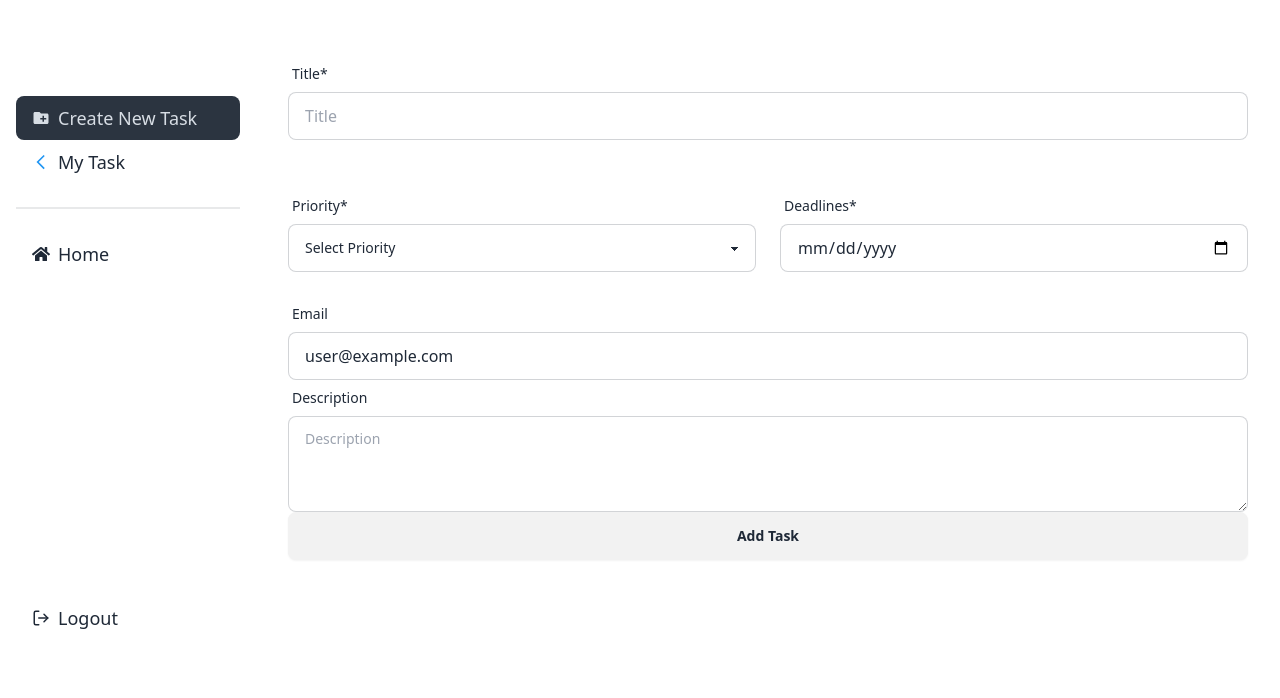
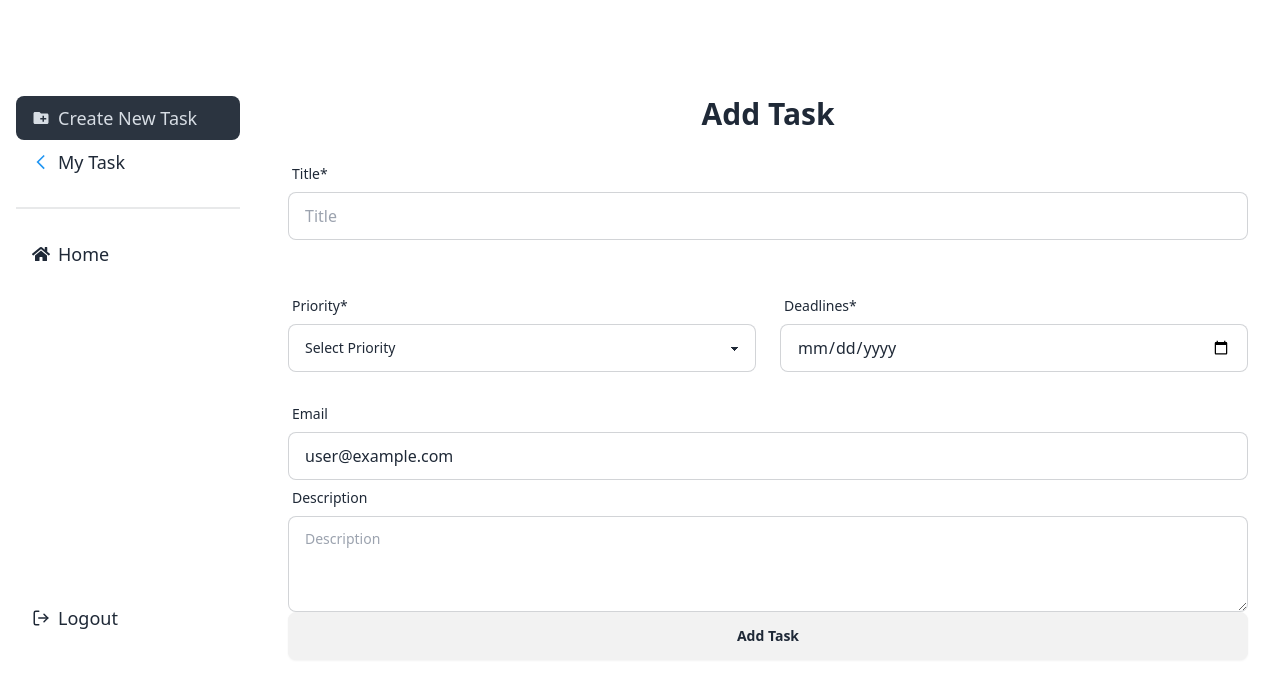
Before and after one commit to mohosin2126/task-pro-client, a React (Vite) app: page /dashboard/createnewtask in a window 1280 px wide. Shown: the top 698 px of the page. Built offline with nearby package versions, Linux system fonts and the light colour scheme; no server answers; sample sign-in values are in the browser's storage.

Commit message:
changes data theme and title

```diff
--- a/index.html
+++ b/index.html
@@ -1,5 +1,5 @@
 <!doctype html>
-<html lang="en">
+<html lang="en" data-theme="dracula">
   <head>
     <meta charset="UTF-8" />
     <link rel="icon" type="image/svg+xml" href="https://i.ibb.co/9tCKZbS/icons8-checklist-96.png" />
--- a/src/Dashboard/AddTask/AddTask.jsx
+++ b/src/Dashboard/AddTask/AddTask.jsx
@@ -41,6 +41,9 @@ const onSubmit=async(data)=>{
 
     return (
         <div>
+            <div>
+            <h1 className="text-center font-extrabold text-3xl mt-16">Add Task</h1>
+            </div>
         <div>
             <form onSubmit={handleSubmit(onSubmit)} >
                 <div className="form-control w-full my-6">
```
